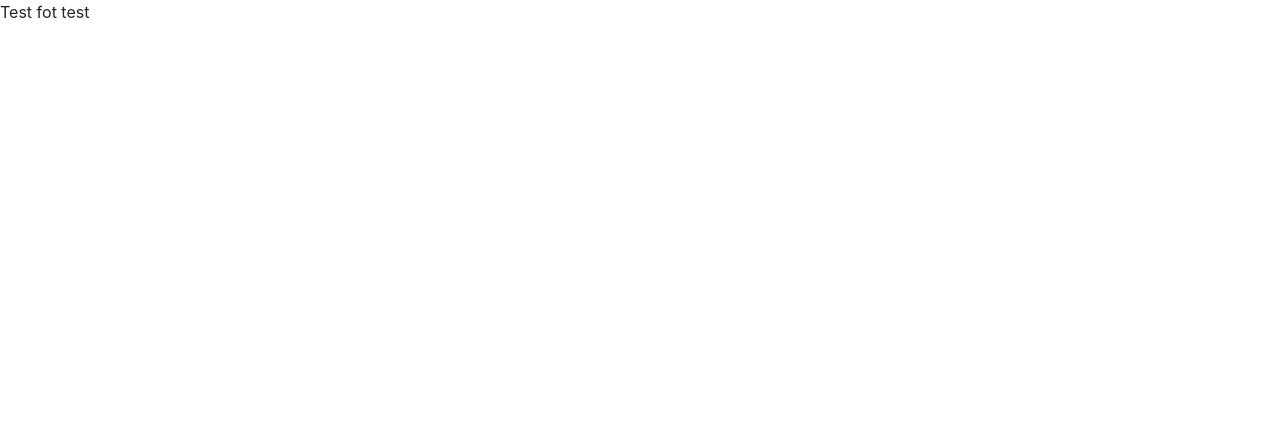
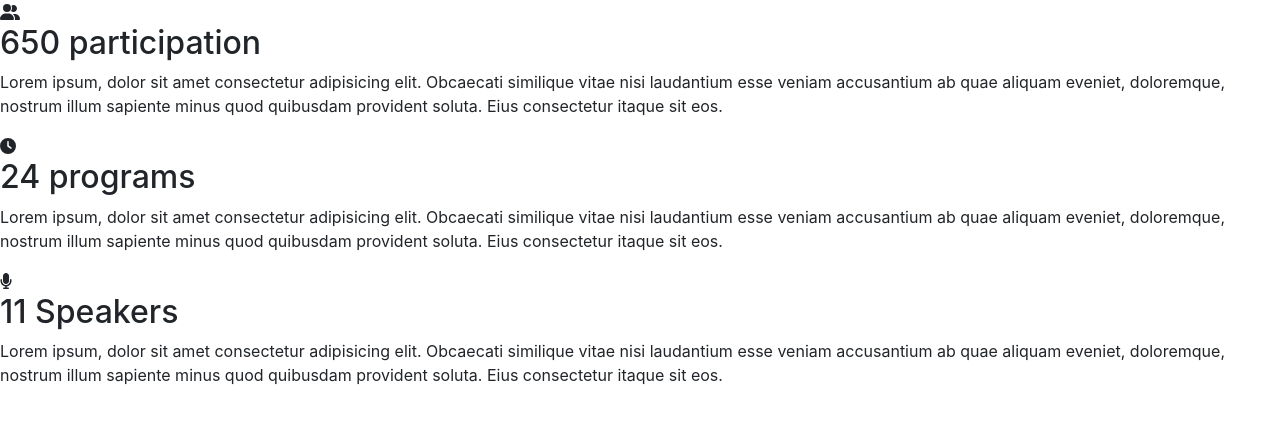
Before and after one commit to Abdullah2000Habib/React_Project02, a React (Create React App) app: page / in a window 1280 px wide. Shown: the top 422 px of the page. Built offline with nearby package versions, Linux system fonts and the light colour scheme.

Commit message:
Video 9-React Reusable Component

```diff
--- a/package.json
+++ b/package.json
@@ -4,6 +4,10 @@
   "version": "0.1.0",
   "private": true,
   "dependencies": {
+    "@fortawesome/fontawesome-svg-core": "^6.2.0",
+    "@fortawesome/free-regular-svg-icons": "^6.2.0",
+    "@fortawesome/free-solid-svg-icons": "^6.2.0",
+    "@fortawesome/react-fontawesome": "^0.2.0",
     "@reduxjs/toolkit": "^1.8.6",
     "@testing-library/jest-dom": "^5.16.5",
     "@testing-library/react": "^13.4.0",
--- a/src/App.js
+++ b/src/App.js
@@ -1,9 +1,32 @@
-import React from 'react';
+import * as icons from '@fortawesome/free-solid-svg-icons'
+import React from 'react'
+import Overview from './design-system/components/Overview'
 
 function App() {
-  return <div>Test fot
-    test
-  </div>
+  return (
+    <>
+      <Overview icon={icons.faUserGroup} title="650 participation">
+        Lorem ipsum, dolor sit amet consectetur adipisicing elit. Obcaecati
+        similique vitae nisi laudantium esse veniam accusantium ab quae aliquam
+        eveniet, doloremque, nostrum illum sapiente minus quod quibusdam
+        provident soluta. Eius consectetur itaque sit eos.
+      </Overview>
+
+      <Overview icon={icons.faClock} title="24 programs">
+        Lorem ipsum, dolor sit amet consectetur adipisicing elit. Obcaecati
+        similique vitae nisi laudantium esse veniam accusantium ab quae aliquam
+        eveniet, doloremque, nostrum illum sapiente minus quod quibusdam
+        provident soluta. Eius consectetur itaque sit eos.
+      </Overview>
+
+      <Overview icon={icons.faMicrophone} title="11 Speakers">
+        Lorem ipsum, dolor sit amet consectetur adipisicing elit. Obcaecati
+        similique vitae nisi laudantium esse veniam accusantium ab quae aliquam
+        eveniet, doloremque, nostrum illum sapiente minus quod quibusdam
+        provident soluta. Eius consectetur itaque sit eos.
+      </Overview>
+    </>
+  )
 }
 
 export default App
--- /dev/null
+++ b/src/design-system/components/Overview/Overview.jsx
@@ -0,0 +1,13 @@
+import { FontAwesomeIcon } from '@fortawesome/react-fontawesome'
+export default function Overview({ icon, title, children }) {
+  return (
+    <>
+      <div>
+        {' '}
+        <FontAwesomeIcon icon={icon} />
+      </div>
+      <h2>{title}</h2>
+      <p>{children}</p>
+    </>
+  )
+}
--- /dev/null
+++ b/src/design-system/components/Overview/index.jsx
@@ -0,0 +1 @@
+export { default } from './Overview'
```
Also changed, not shown: public/index.html (+9 -13 lines), 1 other file (tests, documents, lock files or other folders).
